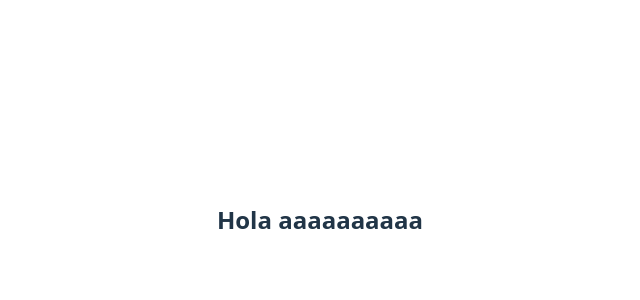
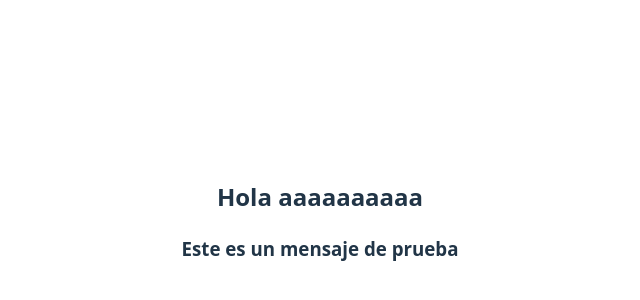
Before and after one commit to gagor02/MyValentine, a React (Vite) app: page / in a window 1280 px wide. Shown: the part 180-480 px from the top of the page, without its empty margins (320-960 px from the left). Built offline with nearby package versions, Linux system fonts and the light colour scheme.

Commit message:
12/02/26 prueba2

```diff
--- a/src/App.jsx
+++ b/src/App.jsx
@@ -10,6 +10,7 @@ function App() {
     <>
       <div>
         <h2>Hola aaaaaaaaaa</h2>
+        <h3>Este es un mensaje de prueba</h3>
       </div>
     </>
   )
```
Also changed, not shown: 1 other file (tests, documents, lock files or other folders).
